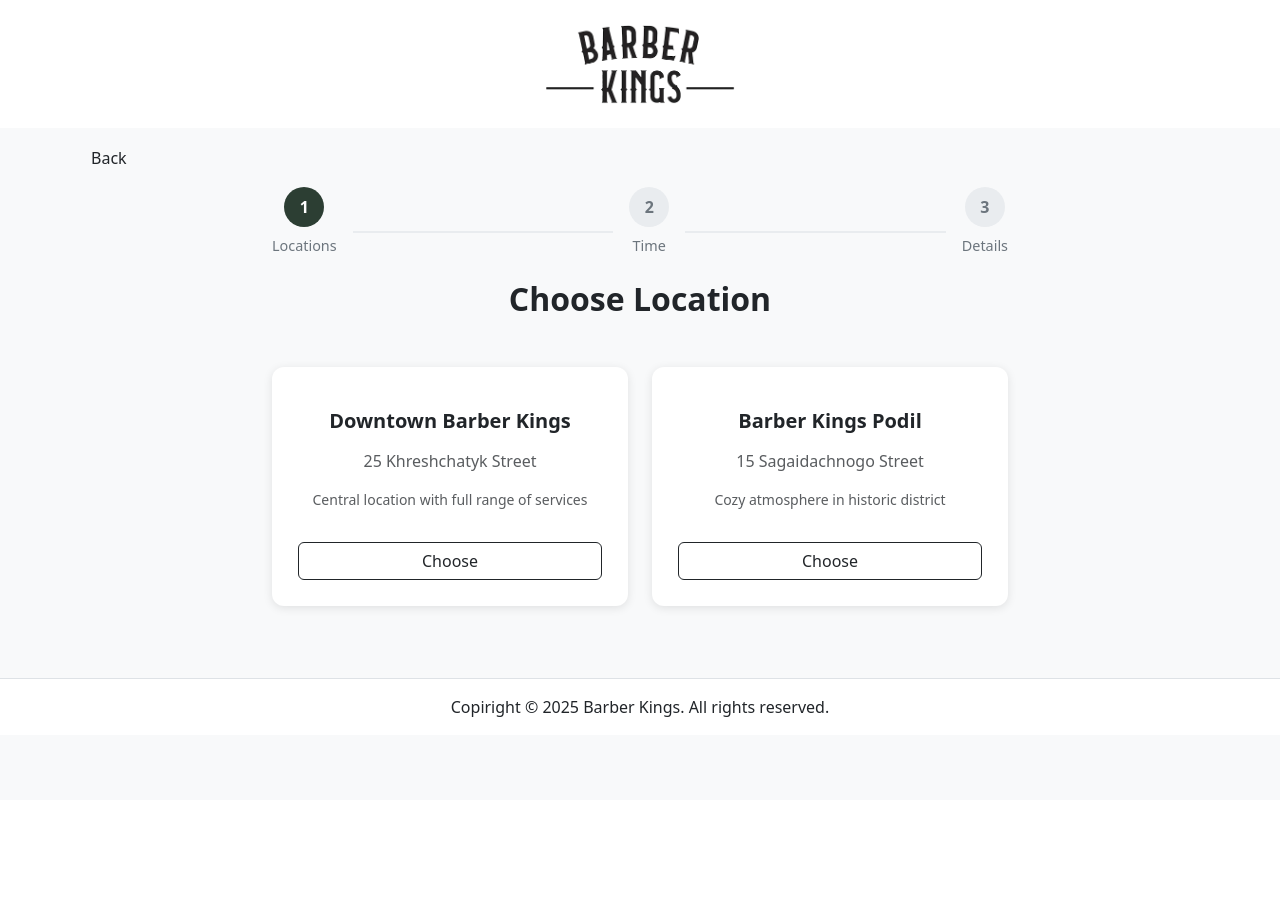
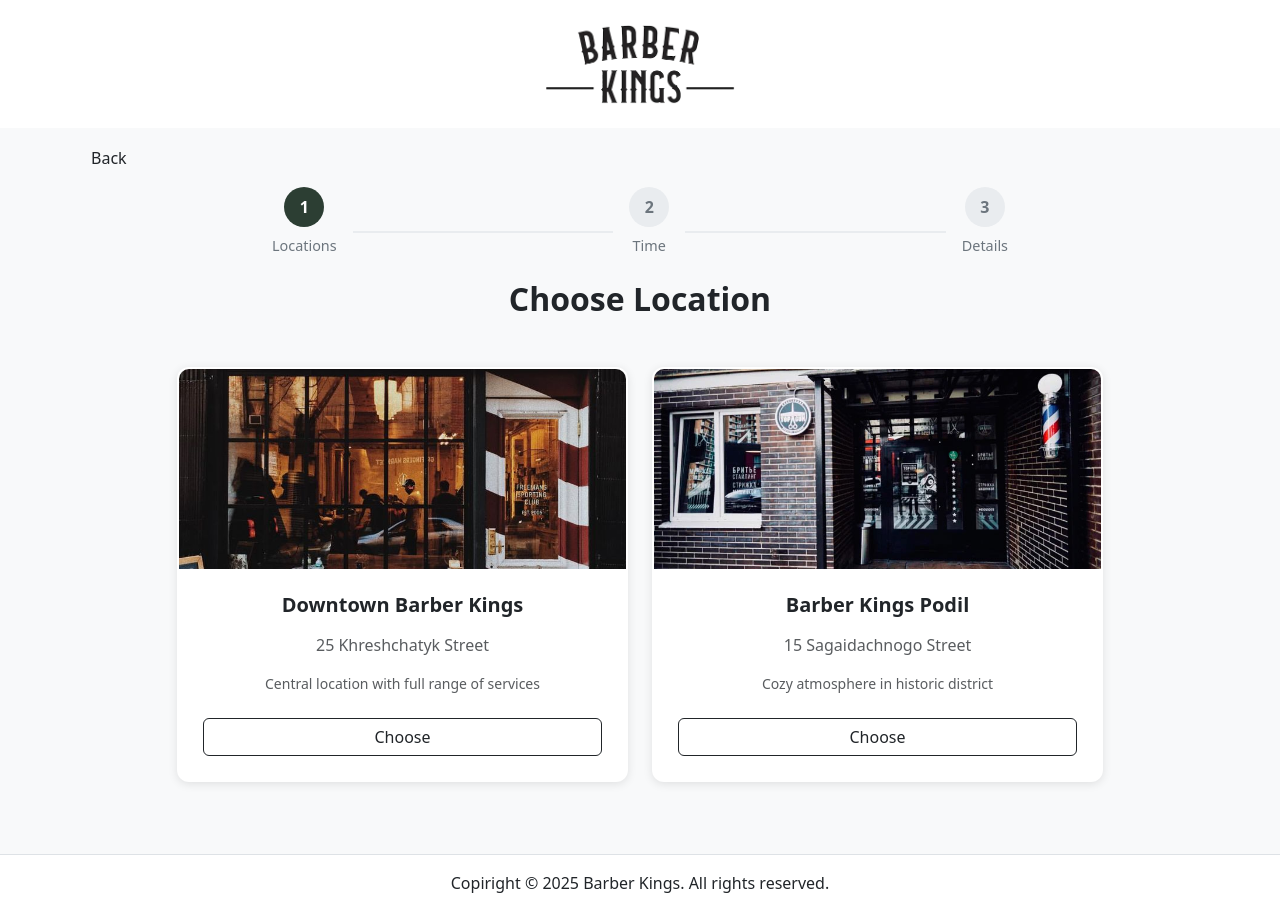
Before and after one commit to GoldenSpade/barber-kings, a Vue app: page /booking in a window 1280 px wide. Before the commit the page ends 800 px from the top, so only its background shows below. Built offline with nearby package versions, Linux system fonts and the light colour scheme.

Commit message:
images for locations

```diff
--- a/src/pages/BookingPage.vue
+++ b/src/pages/BookingPage.vue
@@ -46,20 +46,26 @@
       <div v-if="bookingStore.currentStep === 1" class="step-content">
         <h2 class="text-center mb-5 fw-bold">Choose Location</h2>
         <div class="row justify-content-center">
-          <div class="col-md-4 mb-4" v-for="location in bookingStore.locations" :key="location.id">
+          <div class="col-md-5 mb-4" v-for="location in bookingStore.locations" :key="location.id">
             <div
               class="service-card h-100"
               :class="{ selected: bookingStore.selectedLocation?.id === location.id }"
               @click="bookingStore.selectLocation(location)"
             >
+              <!-- Location Image -->
+              <div class="location-image">
+                <img
+                  :src="locationImages[location.id]"
+                  :alt="`${location.name} interior`"
+                  class="img-fluid w-100"
+                />
+              </div>
+
               <div class="card-body text-center p-4">
-                <div class="service-icon mb-3">
-                  <i class="fas fa-map-marker-alt fa-2x" style="color: #2c3e33;"></i>
-                </div>
                 <h5 class="fw-bold text-dark mb-3">{{ location.name }}</h5>
                 <p class="text-muted mb-3">{{ location.address }}</p>
-                <p class="text-muted small">{{ location.description }}</p>
-                <button class="btn btn-outline-dark w-100 mt-3">Choose</button>
+                <p class="text-muted small mb-4">{{ location.description }}</p>
+                <button class="btn btn-outline-dark w-100 mt-auto">Choose</button>
               </div>
             </div>
           </div>
@@ -193,9 +199,17 @@ import { onMounted } from 'vue'
 import { useRouter } from 'vue-router'
 import { useBookingStore } from '@/stores/booking'
 import Footer from '@/components/Footer.vue'
+import address1 from '@/assets/address-1.jpg'
+import address2 from '@/assets/address-2.jpg'
 
 const router = useRouter()
 const bookingStore = useBookingStore()
+
+// Location images mapping
+const locationImages = {
+  1: address1,
+  2: address2
+}
 
 // Methods
 const goBack = () => {
@@ -273,12 +287,29 @@ onMounted(() => {
   box-shadow: 0 2px 10px rgba(0, 0, 0, 0.1);
   cursor: pointer;
   transition: all 0.3s ease;
+  overflow: hidden;
+}
+
+.location-image {
+  height: 200px;
+  overflow: hidden;
+}
+
+.location-image img {
+  height: 100%;
+  width: 100%;
+  object-fit: cover;
+  transition: transform 0.3s ease;
 }
 
 .service-card:hover {
   transform: translateY(-2px);
   box-shadow: 0 4px 20px rgba(0, 0, 0, 0.15);
   border-color: #2c3e33;
+}
+
+.service-card:hover .location-image img {
+  transform: scale(1.05);
 }
 
 .service-card.selected {
```
Also changed, not shown: src/assets/address-1.jpg (added), src/assets/address-2.jpg (added).
